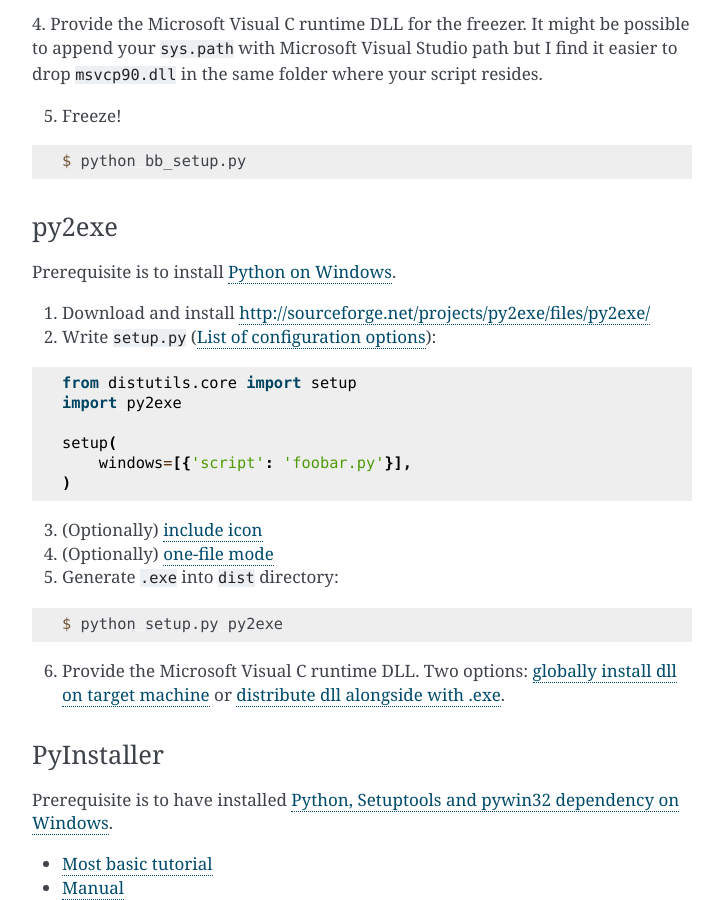
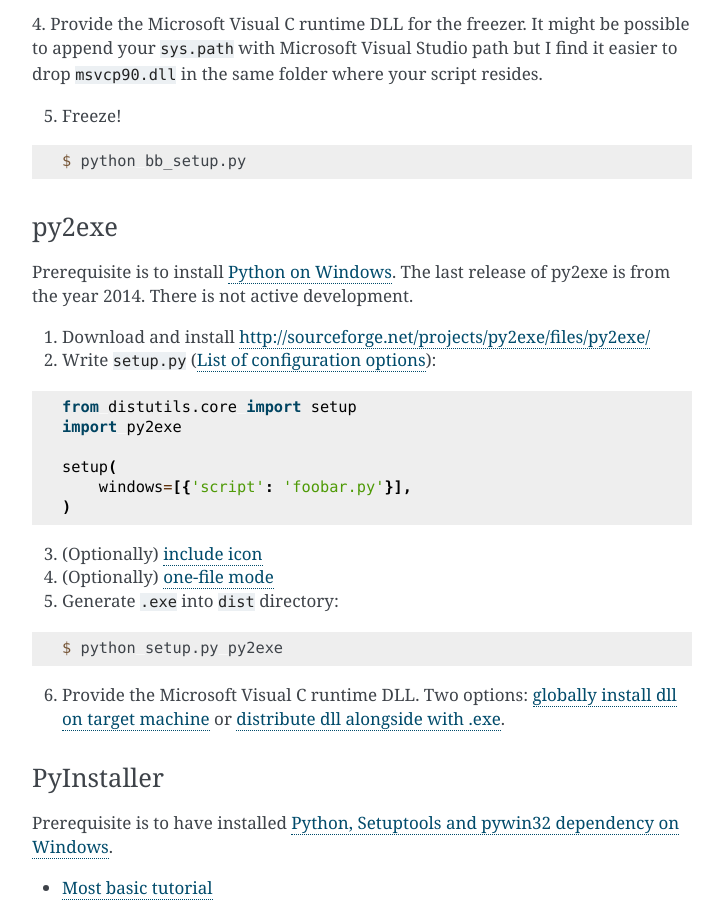
Before and after one commit to realpython/python-guide, a Sphinx documentation site: the page built from docs/shipping/freezing.rst, in a window 1280 px wide and 900 px high, scrolled down 2767 px. Shown: the whole window, without its empty margins (388-1111 px from the left). Built offline with Sphinx 7.4.7, drawn with Linux system fonts in a browser that asks for light colours.

Commit message:
Added hint, that py2exe looks dated.
PR for #911

```diff
--- a/docs/shipping/freezing.rst
+++ b/docs/shipping/freezing.rst
@@ -116,7 +116,7 @@
 py2exe
 ~~~~~~
 
-Prerequisite is to install :ref:`Python on Windows <install-windows>`.
+Prerequisite is to install :ref:`Python on Windows <install-windows>`. The last release of py2exe is from the year 2014. There is not active development.
 
 1. Download and install http://sourceforge.net/projects/py2exe/files/py2exe/
 
```
